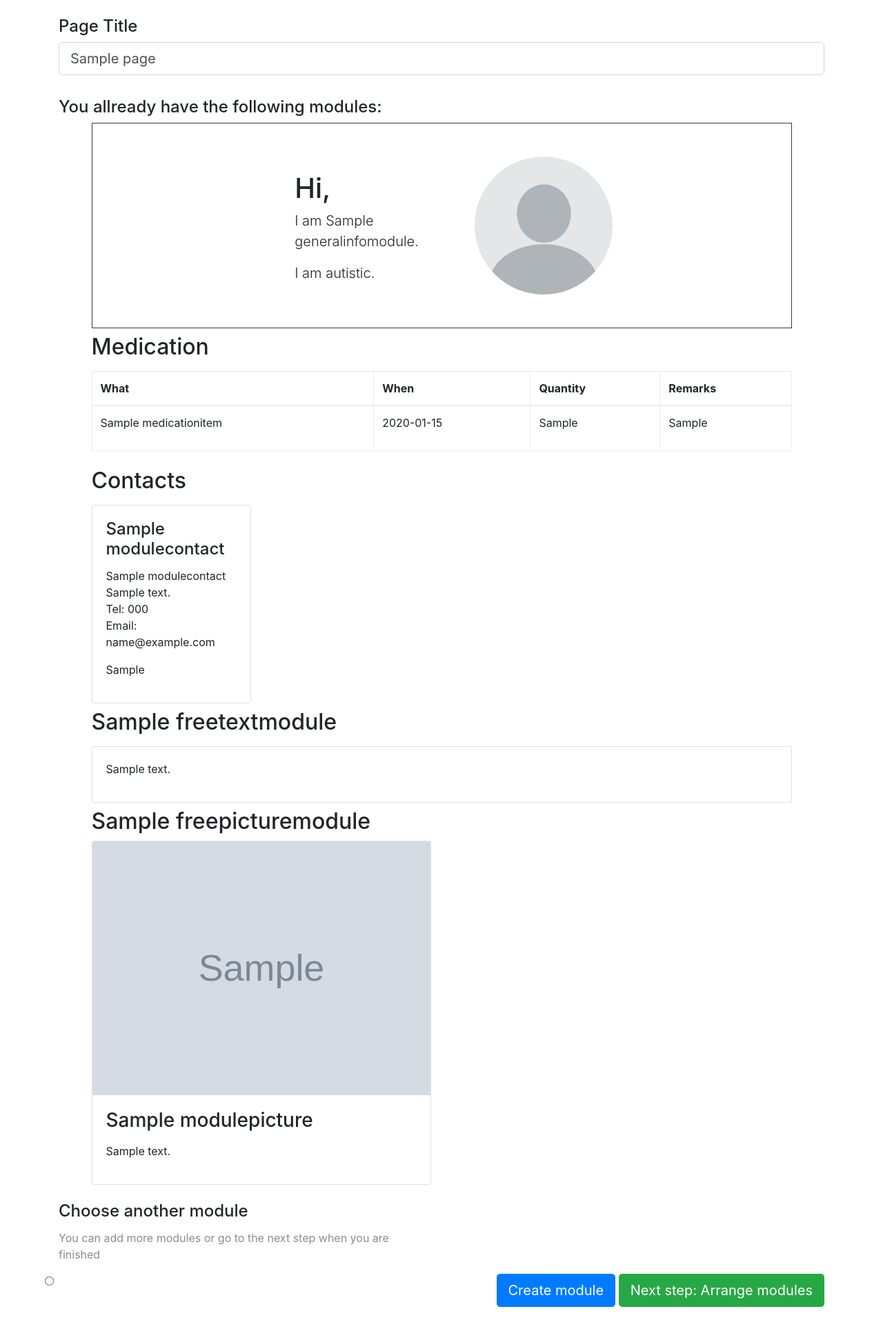
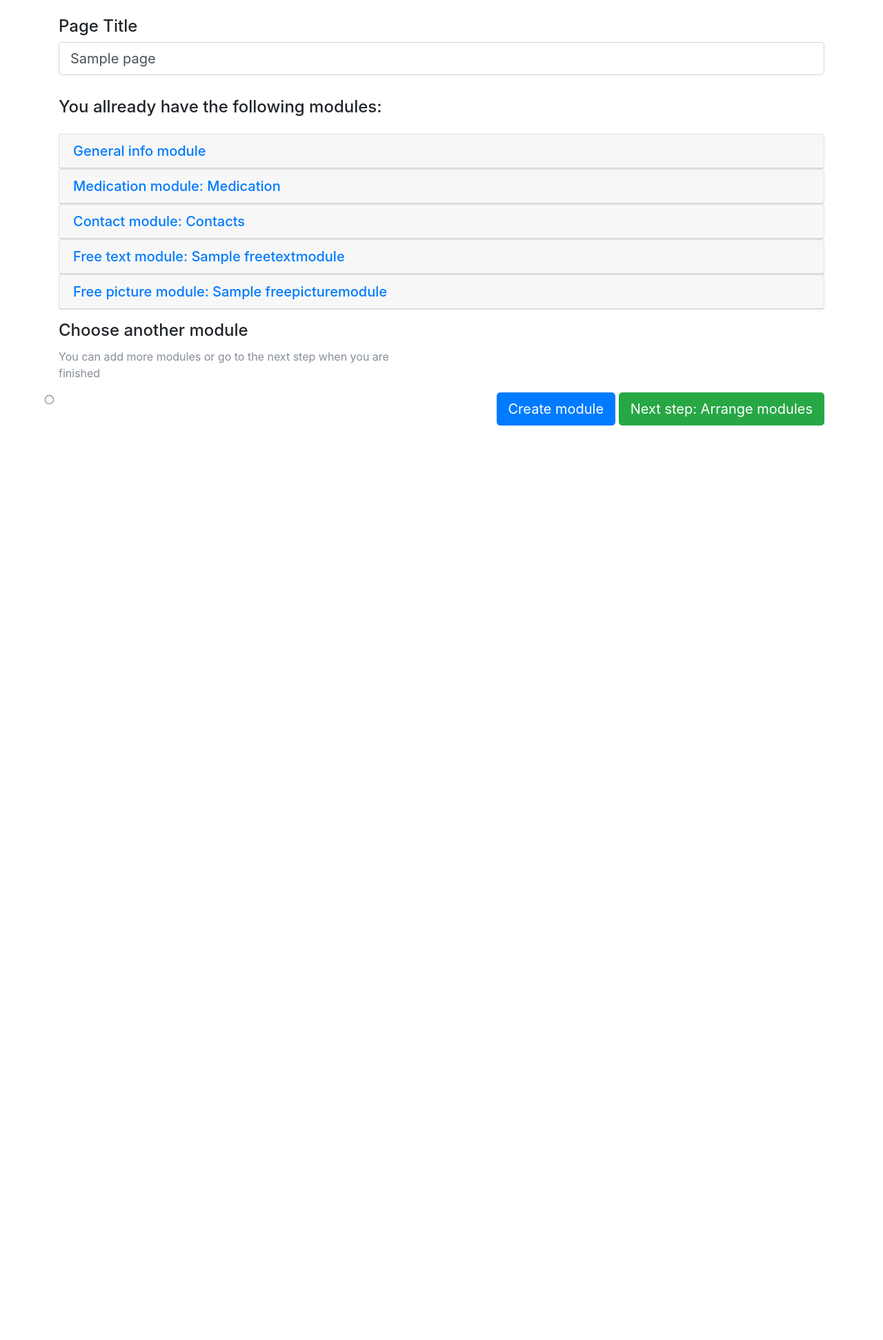
Before and after one commit to aspigirlcodes/uniqid, a Django app: page /pages/1/addmodule/ in a window 1280 px wide. Shown: the part 58-2001 px from the top of the page at 69% size. After the commit the page ends 675 px from the top, so only its background shows below. Run offline with Django 3.2, Linux system fonts and the light colour scheme; tables that the repository leaves empty hold one stand-in row (values such as "Sample post"); grey boxes marked "Sample" are stand-in pictures; data that the repository does not hold is empty; parts of the project's set-up code (start-up, migrations or seed data) failed here and were passed over; some libraries are stand-ins or nearby versions.

Commit message:
accordeon with existing modules and edit and delete buttons

```diff
--- a/pages/models.py
+++ b/pages/models.py
@@ -49,6 +49,10 @@ class Module(models.Model):
 
 
 class GeneralInfoModule(Module):
+
+    class Meta:
+        verbose_name = _("General info module")
+
     ID_AUTISTIC = "01_autistic"
     ID_HAVE_AUT = "02_have_aut"
     ID_SPECTRUM = "03_spectrum"
@@ -88,7 +92,13 @@ class GeneralInfoModule(Module):
 
 
 class CommunicationModule(Module):
+
+    class Meta:
+        verbose_name = _("Communication module")
+
     template = "pages/_communication.html"
+
+    title = _("Communication")
 
     help_text = _("This module lets you describe your communication "
                   "preferences in different situations. "
@@ -149,6 +159,7 @@ class CommunicationModule(Module):
 
 
 class CommunicationMethods(models.Model):
+
     SPOKEN = "01_spoken"
     WRITTEN = "02_written"
     TEXT_AAC = "03_text_aac"
@@ -185,7 +196,12 @@ class CommunicationMethods(models.Model):
 
 
 class DoDontModule(Module):
+    class Meta:
+        verbose_name = _("Do's and Don'ts module")
+
     template = "pages/_dodont.html"
+
+    title = _("Do's and Don'ts")
 
     help_text = _("With this module, you can provide 3 quick lists "
                   "with things people can do, shouldn't do, or should "
@@ -286,7 +302,12 @@ class DoDontModule(Module):
 
 
 class MedicationModule(Module):
+    class Meta:
+        verbose_name = _("Medication module")
+
     template = "pages/_medication.html"
+
+    title = _("Medication")
 
     help_text = _("Here you can create a table with your medication and when "
                   "you take how much of it. This can be useful for doctors or "
@@ -345,7 +366,12 @@ class MedicationIntake(models.Model):
 
 
 class SensoryModule(Module):
+    class Meta:
+        verbose_name = _("Sensory module")
+
     template = "pages/_sensory.html"
+
+    title = _("Sensory sensitivities")
 
     help_text = _("This module presents your sensory profile. You can also "
                   "add other information related to sensory processing.")
@@ -413,7 +439,12 @@ class SensoryModule(Module):
 
 
 class ContactModule(Module):
+    class Meta:
+        verbose_name = _("Contact module")
+
     template = "pages/_contact.html"
+
+    title = _("Contacts")
 
     help_text = _("In this module you can add all kinds of contact data. "
                   "As always, all fields are optional, so you can add "
@@ -443,6 +474,8 @@ class ModuleContact(models.Model):
 
 
 class FreeTextModule(Module):
+    class Meta:
+        verbose_name = _("Free text module")
 
     help_text = _("Here you can create a custom module containing "
                   "text and a title. You can use it  for any text you want "
@@ -461,6 +494,8 @@ class FreeTextModule(Module):
 
 
 class FreeListModule(Module):
+    class Meta:
+        verbose_name = _("Free list module")
 
     template = "pages/_freelist.html"
 
@@ -479,6 +514,8 @@ class FreeListModule(Module):
 
 
 class FreePictureModule(Module):
+    class Meta:
+        verbose_name = _("Free picture module")
 
     help_text = _("Upload your own pictures and add a title and a description "
                   "to them. Sometimes adding an ilustration, cartoon or photo "
@@ -505,15 +542,15 @@ class ModulePicture(models.Model):
 
 
 MODULES = (
-    ("generalinfomodule", _("General info module")),
-    ("communicationmodule", _("Communication module")),
-    ("dodontmodule", _("Do's and Don'ts module")),
-    ("medicationmodule", _("Medication module")),
-    ("sensorymodule", _("Sensory module")),
-    ("contactmodule", _("Contact module")),
-    ("freetextmodule", _("Free text module")),
-    ("freelistmodule", _("Free list module")),
-    ("freepicturemodule", _("Free picture module"))
+    ("generalinfomodule", GeneralInfoModule._meta.verbose_name),
+    ("communicationmodule", CommunicationModule._meta.verbose_name),
+    ("dodontmodule", DoDontModule._meta.verbose_name),
+    ("medicationmodule", MedicationModule._meta.verbose_name),
+    ("sensorymodule", SensoryModule._meta.verbose_name),
+    ("contactmodule", ContactModule._meta.verbose_name),
+    ("freetextmodule", FreeTextModule._meta.verbose_name),
+    ("freelistmodule", FreeListModule._meta.verbose_name),
+    ("freepicturemodule", FreePictureModule._meta.verbose_name)
 )
 
 
--- a/pages/templates/pages/_communication.html
+++ b/pages/templates/pages/_communication.html
@@ -5,7 +5,7 @@
 <section class="communicationmethods-display">
   <div class="row my-2">
     <div class="col-12">
-      <h2>{% trans "Communication" %}</h2>
+      <h2>{{ module.title }}</h2>
     </div>
   </div>
   <div class="card-deck">
--- a/pages/templates/pages/_contact.html
+++ b/pages/templates/pages/_contact.html
@@ -3,7 +3,7 @@
 <section class="contact-display">
   <div class="row my-2">
     <div class="col-12">
-      <h2>{% trans "Contacts" %}</h2>
+      <h2>{{ module.title }}</h2>
     </div>
   </div>
   <div class="row">
--- a/pages/templates/pages/_dodont.html
+++ b/pages/templates/pages/_dodont.html
@@ -5,7 +5,7 @@
 <section class="dodont-display">
   <div class="row my-2">
     <div class="col-12">
-      <h2>{% trans "Do's and Don'ts" %}</h2>
+      <h2>{{ module.title }}</h2>
     </div>
   </div>
   <div class="row">
--- a/pages/templates/pages/_medication.html
+++ b/pages/templates/pages/_medication.html
@@ -3,7 +3,7 @@
 <section class="medication">
   <div class="row my-2">
     <div class="col-12">
-      <h2>{% trans "Medication" %}</h2>
+      <h2>{{ module.title }}</h2>
     </div>
   </div>
   <div class="row">
--- a/pages/templates/pages/_sensory.html
+++ b/pages/templates/pages/_sensory.html
@@ -5,7 +5,7 @@
 <section class="sensory-display">
   <div class="row my-2">
     <div class="col-12">
-      <h2> {% trans "Sensory sensitivities" %} </h2>
+      <h2> {{ module.title }} </h2>
     </div>
   </div>
 
--- a/pages/templates/pages/createpage.html
+++ b/pages/templates/pages/createpage.html
@@ -1,5 +1,6 @@
 {% extends "pages/base.html" %}
 {% load widget_tweaks %}
+{% load pages_tags %}
 {% load i18n %}
 
 {% block content %}
@@ -40,19 +41,41 @@
         </div>
       </div>
       {% if modules %}
-        <div class="row my-3 justify-content-center">
+        <div class="row my-3">
           <div class="col-12">
             <h4>{% trans "You allready have the following modules:" %} </h4>
           </div>
-          <div class="col-11">
-              {% for module in modules %}
-                  {% if module.template %}
+        </div>
+        <div class="row my-3" id="accordion" role="tablist">
+          {% for module in modules %}
+            <div class="col-12">
+              <div class="card">
+                <div class="card-header" role="tab" id="heading-{{forloop.counter}}">
+                  <h5 class="mb-0">
+                    <a class="collapsed"
+                       data-toggle="collapse"
+                       href="#module-preview-{{forloop.counter}}"
+                       role="button"
+                       aria-expanded="false"
+                       aria-controls="module-preview-{{forloop.counter}}">
+                      {{ module|verbose_name }}{% if module.title %}: {{ module.title }}{% endif %}
+                    </a>
+                  </h5>
+                </div>
+                <div id="module-preview-{{forloop.counter}}"
+                     class="collapse" role="tabpanel"
+                     aria-labelledby="heading-{{forloop.counter}}" data-parent="#accordion">
+                  <div class="card-body">
                     {% include module.template %}
-                  {% else %}
-                    <p>{{module}} </p>
-                  {% endif %}
-              {% endfor %}
-          </div>
+                  </div>
+                  <div class="card-footer text-right">
+                    <div class="btn btn-success">{% trans "Edit" %}</div>
+                    <div class="btn btn-danger">{% trans "Delete" %}</div>
+                  </div>
+                </div>
+              </div>
+            </div>
+          {% endfor %}
         </div>
       {% endif %}
       <div class="row">
--- a/pages/templatetags/pages_tags.py
+++ b/pages/templatetags/pages_tags.py
@@ -13,6 +13,11 @@ def get_display_value(choices, request_key):
         if key == request_key:
             return value
     return ""
+
+
+@register.filter
+def verbose_name(obj):
+    return obj._meta.verbose_name
 
 
 # need to be there for senses to be translatable
```
Also changed, not shown: pages/migrations/0014_auto_20180109_1559.py (added).
